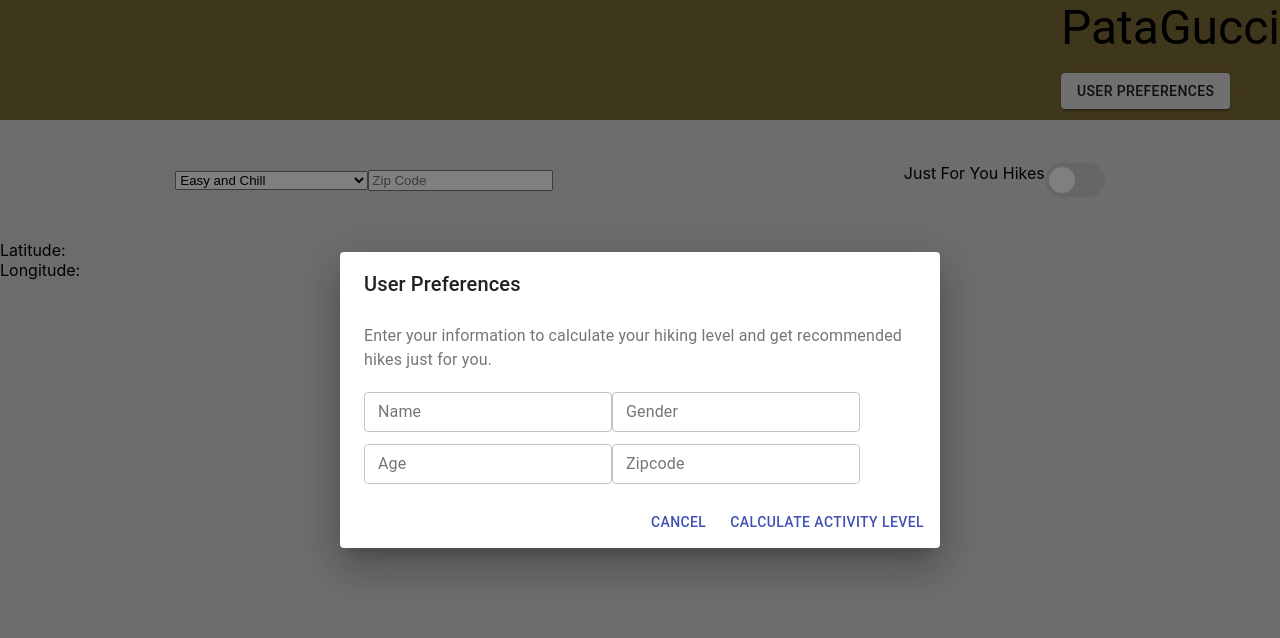
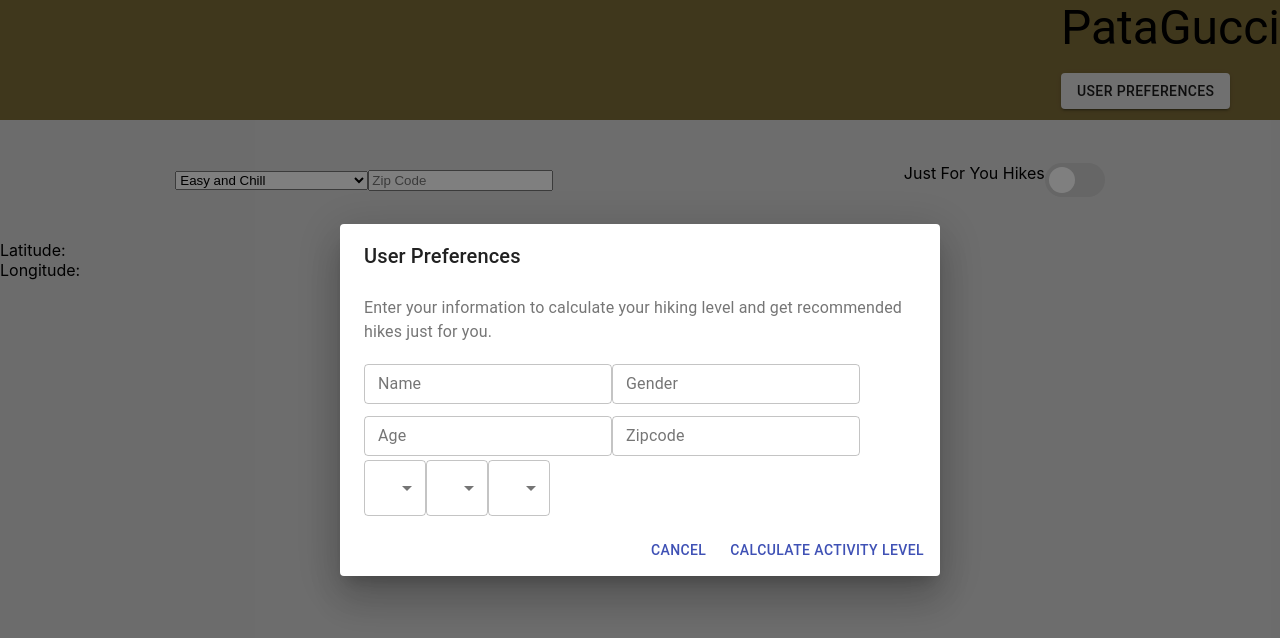
Before and after one commit to johnsoph/HikingTrailsJustForYou, a React (Create React App) app in the folder client/: page / in a window 1280 px wide. Both pictures are taken after a click on the button "USER PREFERENCES". Shown: the top 638 px of the page. Built offline with nearby package versions, Linux system fonts and the light colour scheme; no server answers.

Commit message:
adding the hiking level calculation

```diff
--- a/client/src/common/model.ts
+++ b/client/src/common/model.ts
@@ -1,4 +1,4 @@
-enum ActivityLevel {
+export enum ActivityLevel {
     "Can I bring my PSL on this hike?" = 1,
     "Can I wear my nikes and look cute?" = 2,
     "I've got hiking boots I never use" = 3,
@@ -6,12 +6,19 @@ enum ActivityLevel {
     "I've got my Arc'terk, Osprey backpack, and Diamond hiking polls ready to go!" = 5,
 }
 
-enum HikingExperience {
+export enum HikingExperience {
     "0 hikes" = 1,
     "1 - 5 hikes" = 2,
     "5 - 10 hikes" = 3,
     "10 - 20 hikes" = 4,
     "20+ hikes" = 5,
+}
+
+export enum DailySteps {
+    "0 steps/day" = 1,
+    "1 - 5,000 steps/day" = 2,
+    "5,001 - 10,000 steps/day" = 3,
+    "10,001+ steps/day" = 4,
 }
 
 export interface User {
--- a/client/src/components/header/TitleBarItem.tsx
+++ b/client/src/components/header/TitleBarItem.tsx
@@ -1,6 +1,8 @@
 import React from 'react';
 import { connect } from "react-redux";
 import Button from '@material-ui/core/Button';
+import Select from '@material-ui/core/Select';
+import MenuItem from '@material-ui/core/MenuItem';
 import TextField from '@material-ui/core/TextField';
 import Dialog from '@material-ui/core/Dialog';
 import DialogActions from '@material-ui/core/DialogActions';
@@ -8,18 +10,22 @@ import DialogContent from '@material-ui/core/DialogContent';
 import DialogContentText from '@material-ui/core/DialogContentText';
 import DialogTitle from '@material-ui/core/DialogTitle';
 import { Typography } from '@material-ui/core';
-import { UPDATE_USER } from '../../redux/action-types';
-import { User } from '../../common/model';
+import { UPDATE_USER, UPDATE_HIKING_LEVEL } from '../../redux/action-types';
+import { User, HikingExperience, ActivityLevel, DailySteps, Hikes } from '../../common/model';
+import { calculateUserLevel } from '../../utils/helpers';
 
 
 // type definitions
 interface StateProps {
   user: User;
+  hikes: Hikes[],
+  hikingLevel: number;
 }
 
 // type definiton
 interface DispatchProps {
   updateUser: (payload: User) => void
+  updateHikingLevel: (payload: number) => void
 }
 
 // type definition
@@ -32,12 +38,14 @@ type Props = StateProps & DispatchProps & OwnProps
 // redux state objects
 const mapState = (state: any) => ({
   user: state.user,
-  hikes: state.hikes
+  hikes: state.hikes,
+  hikingLevel: state.hikingLevel,
 })
 
 // actions
 const mapDispatch = {
-  updateUser: (payload) => ({ type: UPDATE_USER, payload})
+  updateUser: (payload) => ({ type: UPDATE_USER, payload}),
+  updateHikingLevel : (payload) => ({type: UPDATE_HIKING_LEVEL, payload})
 }
 
 
@@ -50,16 +58,6 @@ function TitleBarItem(props: Props) {
   const [userGender, setUserGender] = React.useState(props.user?.gender);
   const [userHikingExperience, setUserHikingExperience] = React.useState(props.user?.hikingExperience);
   const [userAvgDailySteps, setUserAvgDailySteps] = React.useState(props.user?.avgDailySteps);
-
-  // const [openLogin, setOpenLogin] = React.useState(false);
-
-  // const handleClickOpenLogin = () => {
-  //   setOpenLogin(true);
-  // };
-
-  // const handleCloseLogin = () => {
-  //   setOpenLogin(false);
-  // };
 
   const handleClickOpenDialog = () => {
     setOpenDialog(true);
@@ -79,6 +77,8 @@ function TitleBarItem(props: Props) {
       hikingExperience: userHikingExperience,
       activityLevel: userActivityLevel,
     }
+    const hikingLevel = calculateUserLevel(newUser);
+    props.updateHikingLevel(hikingLevel);
     props.updateUser(newUser);
     handleCloseDialog();
   }
@@ -129,7 +129,50 @@ function TitleBarItem(props: Props) {
               variant="outlined"
               onChange={(e) => setUserZipCode(parseInt(e.target.value))}
             />
-
+              <Select
+                labelId="dailySteps"
+                id="dailySteps"
+                value={userAvgDailySteps}
+                variant="outlined"
+                autoWidth={true}
+                onChange={(e) => setUserAvgDailySteps(e.target.value as number)}
+                label="Avg Daily Steps"
+              >
+                <MenuItem value={DailySteps["0 steps/day"]}>0 steps/day</MenuItem>
+                <MenuItem value={DailySteps["1 - 5,000 steps/day"]}>1 - 5,000 steps/day</MenuItem>
+                <MenuItem value={DailySteps["5,001 - 10,000 steps/day"]}>5,001 - 10,000 steps/day</MenuItem>
+                <MenuItem value={DailySteps["10,001+ steps/day"]}>10,001+ steps/day</MenuItem>
+              </Select>
+              <Select
+                labelId="activityLevel"
+                id="activityLevel"
+                variant="outlined"
+                autoWidth={true}
+                value={userActivityLevel}
+                onChange={(e) => setUserActivityLevel(e.target.value as number)}
+                label="Activity Level"
+              >
+                <MenuItem value={ActivityLevel["Can I bring my PSL on this hike?"]}>Can I bring my PSL on this hike?</MenuItem>
+                <MenuItem value={ActivityLevel["Can I wear my nikes and look cute?"]}>Can I wear my nikes and look cute?</MenuItem>
+                <MenuItem value={ActivityLevel["I've got hiking boots I never use"]}>I've got hiking boots I never use</MenuItem>
+                <MenuItem value={ActivityLevel["There's mud on my hiking boots"]}>There's mud on my hiking boots</MenuItem>
+                <MenuItem value={ActivityLevel["I've got my Arc'terk, Osprey backpack, and Diamond hiking polls ready to go!"]}>I've got my Arc'terk, Osprey backpack, and Diamond hiking polls ready to go!</MenuItem>
+              </Select>
+              <Select
+                labelId="hikingExperience"
+                id="hikingExperience"
+                variant="outlined"
+                autoWidth={true}
+                value={userHikingExperience}
+                onChange={(e) => setUserHikingExperience(e.target.value as number)}
+                label="Hiking hikingExperience"
+              >
+                <MenuItem value={HikingExperience["0 hikes"]}>0 hikes</MenuItem>
+                <MenuItem value={HikingExperience["1 - 5 hikes"]}>1 - 5 hikes</MenuItem>
+                <MenuItem value={HikingExperience["5 - 10 hikes"]}>5 - 10 hikes</MenuItem>
+                <MenuItem value={HikingExperience["10 - 20 hikes"]}>10 - 20 hikes</MenuItem>
+                <MenuItem value={HikingExperience["20+ hikes"]}>20+ hikes</MenuItem>
+              </Select>
           </DialogContent>
           <DialogActions>
             <Button onClick={handleCloseDialog} color="primary">
@@ -150,6 +193,11 @@ function TitleBarItem(props: Props) {
       <Button className="SignUpButton" variant="contained" onClick={handleClickOpenDialog}>
         User Preferences
       </Button>
+      { props.hikingLevel != null ?
+             (<Typography variant="body1" gutterBottom> Hiking Level: {props.hikingLevel}</Typography>) : null
+
+      }
+      <Typography variant="body1" gutterBottom> {props.hikingLevel}</Typography>
       {getUserPreferenceDialog()}
     </div>
   );
--- a/client/src/reducers/app-reducer.ts
+++ b/client/src/reducers/app-reducer.ts
@@ -1,4 +1,4 @@
-import { INIT_HIKES, INIT_COORDS, UPDATE_USER } from "../redux/action-types";
+import { INIT_HIKES, INIT_COORDS, UPDATE_USER, UPDATE_HIKING_LEVEL } from "../redux/action-types";
 import { User, Hikes } from '../common/model'
 
 
@@ -6,6 +6,7 @@ interface State {
     hikes: Hikes[];
     user: User;
     gear: any;
+    hikingLevel: number | null;
 }
 const initialState = {
     hikes: [],
@@ -20,6 +21,7 @@ const initialState = {
     },
     // TODO -- KALISE INSERT GEAR
     gear: {},
+    hikingLevel: null,
 };
 
 export default function(state: State = initialState, action) {
@@ -45,6 +47,13 @@ export default function(state: State = initialState, action) {
                 user: action.payload
             }
         };
+        case UPDATE_HIKING_LEVEL: {
+
+            return {
+                ...state,
+                hikingLevel: action.payload
+            }
+        };
         default:
             return state;
     }
--- a/client/src/redux/action-types.ts
+++ b/client/src/redux/action-types.ts
@@ -1,3 +1,4 @@
 export const INIT_HIKES = "INIT_HIKES";
 export const UPDATE_USER = "UPDATE_USER";
 export const INIT_COORDS = "INIT_COORDS";
+export const UPDATE_HIKING_LEVEL = "UPDATE_HIKING_LEVEL";
--- a/client/src/redux/actions.ts
+++ b/client/src/redux/actions.ts
@@ -1,4 +1,4 @@
-import { INIT_HIKES, INIT_COORDS, UPDATE_USER } from "./action-types";
+import { INIT_HIKES, INIT_COORDS, UPDATE_USER, UPDATE_HIKING_LEVEL } from "./action-types";
 
 
 export const initHikes = (payload)  => ({
@@ -15,3 +15,8 @@ export const updateUser = (payload) => ({
     type: UPDATE_USER,
     payload,
   });
+
+  export const updateHikingLevel = (payload) => ({
+    type: UPDATE_HIKING_LEVEL,
+    payload,
+  });
--- a/client/src/utils/helpers.ts
+++ b/client/src/utils/helpers.ts
@@ -1,4 +1,25 @@
-export function calculateUserLevel(hikingExperience, age, gender, activityLevel, dailySteps): number {
-    const userLevel = 1;
+import { User } from "../common/model";
+
+export function calculateUserLevel(user: User): number {
+    let userLevel = 1;
+    const {avgDailySteps, hikingExperience, activityLevel} = user;
+    if ( avgDailySteps == 4 && hikingExperience == 5 && activityLevel == 5 ) {
+        userLevel = 5;
+    } else if ( avgDailySteps == (3 || 4) && hikingExperience == (4 || 5) && activityLevel == ( 4 || 5) ) {
+        userLevel = 4;
+    } else if ( avgDailySteps == (4) && hikingExperience == (3 || 4 || 5) || activityLevel == (3 || 4 || 5) ) {
+        userLevel = 4;
+    } else if ( avgDailySteps == (2 || 3) && hikingExperience == (3 || 4) || activityLevel == (3 || 4) ) {
+        userLevel = 3;
+    } else if ( avgDailySteps == (3) && hikingExperience == (3 || 4 || 5) || activityLevel == (3 || 4 || 5) ) {
+        userLevel = 3;
+    } else if ( avgDailySteps == (1 || 2) && hikingExperience == (2 || 3)  &&  activityLevel == (2 || 3) ) {
+        userLevel = 2;
+    } else if ( avgDailySteps == (2) && hikingExperience == (1 || 2 || 3)  &&  activityLevel == (1 || 2 || 3) ) {
+        userLevel = 2;
+    } else {
+        userLevel = 1;
+    };
+
     return userLevel;
 };
```
